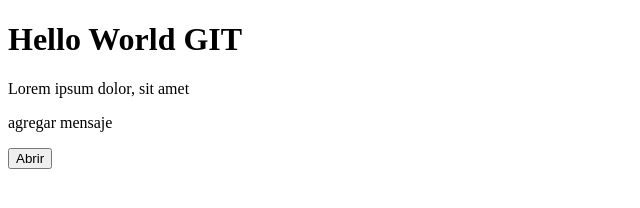
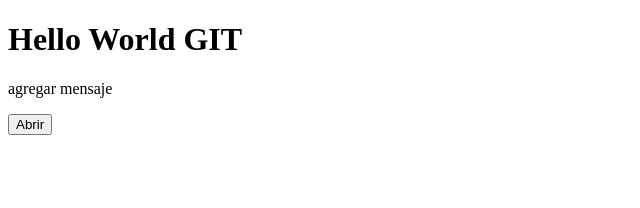
Before and after one commit to Jazzonr2/HelloWorldGIT, a plain HTML site: page index.html in a window 1280 px wide. Shown: the whole page, without its empty margins (0-640 px from the left). Drawn offline with Linux system fonts and the light colour scheme.

Commit message:
borrar mensaje

```diff
--- a/index.html
+++ b/index.html
@@ -7,7 +7,7 @@
 </head>
 <body>
     <h1>Hello World GIT</h1>
-    <p>Lorem ipsum dolor, sit amet</p>
+
     <p>agregar mensaje</p>
     <button>Abrir</button>
 </body>
```
